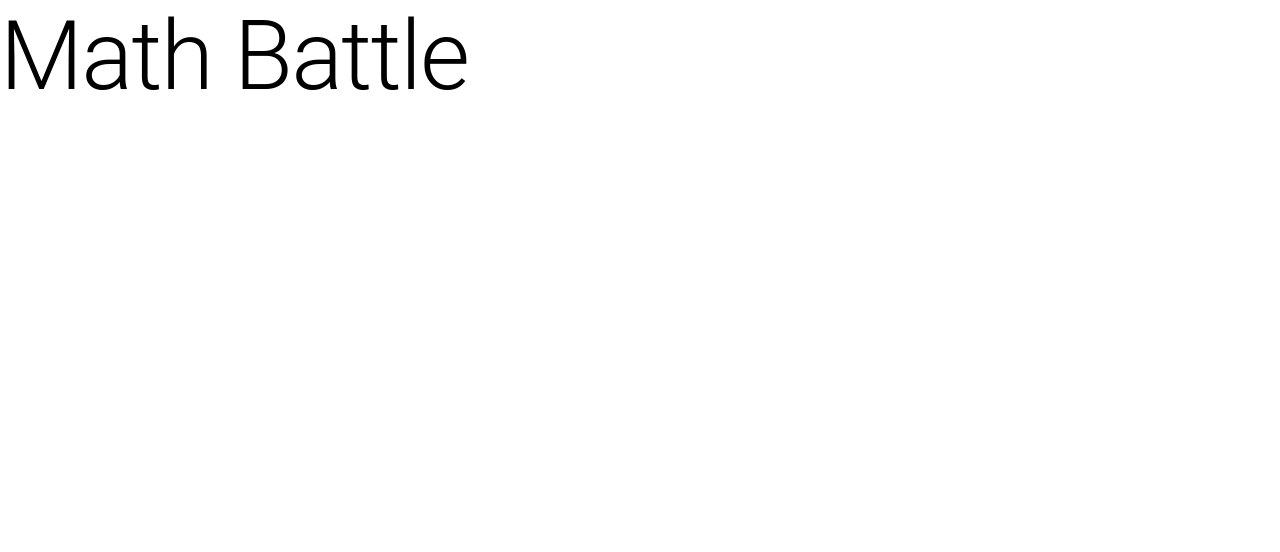
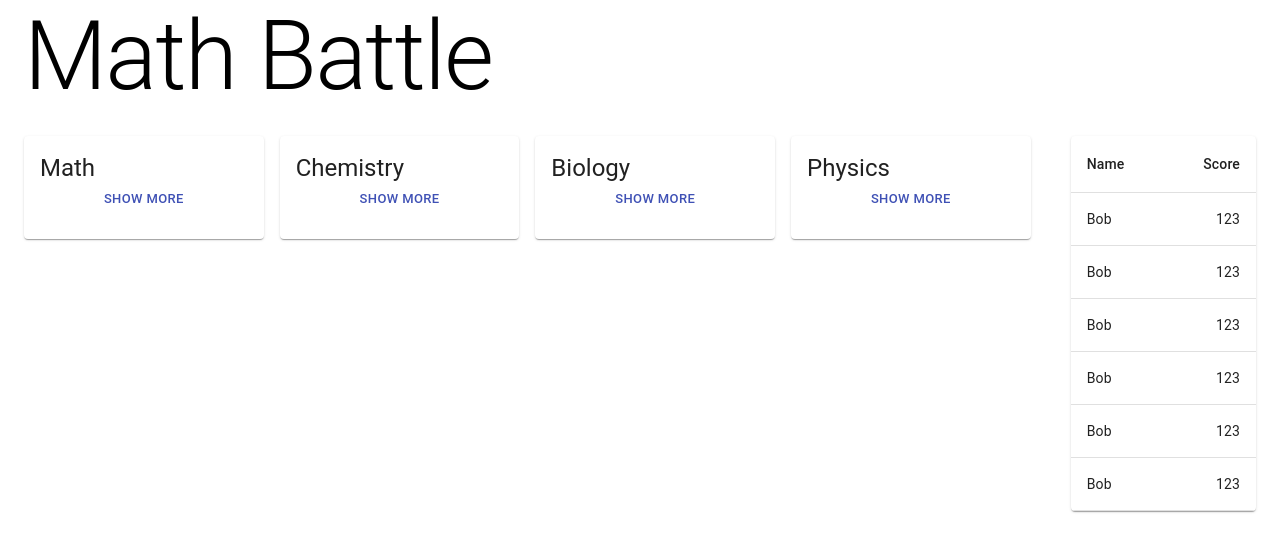
Before and after one commit to Jertusz/DevMuster4, a React (Create React App) app in the folder src/client/: page / in a window 1280 px wide. Shown: the top 552 px of the page. Built offline with nearby package versions, Linux system fonts and the light colour scheme.

Commit message:
basic layout with leaderboard

```diff
--- a/src/client/src/App.js
+++ b/src/client/src/App.js
@@ -1,12 +1,39 @@
+import { Box, Grid } from "@material-ui/core";
 import Categories from "./components/Categories";
+import Leaderboard from "./components/Leaderboard";
 import Logo from "./components/Logo";
 
 function App() {
+  const categories = [
+    { id: 0, name: "Math", sub: ["foo", "bar", "baz"] },
+    { id: 1, name: "Chemistry", sub: ["foo", "bar", "baz"] },
+    { id: 2, name: "Biology", sub: ["foo", "bar", "baz"] },
+    { id: 3, name: "Physics", sub: ["foo", "bar", "baz"] },
+  ];
+
   return (
-    <div>
-      <Logo />
-      <Categories categories={[]} />
-    </div>
+    <Box mx={3}>
+      <Grid container spacing={3} className="wrapper">
+        <Grid item xs={12} className="logo">
+          <Logo />
+        </Grid>
+        <Grid container item xs={12} md={8} lg={10} className="left">
+          <Grid
+            container
+            item
+            xs={12}
+            justify="space-around"
+            spacing={2}
+            className="categories"
+          >
+            <Categories categories={categories} />
+          </Grid>
+        </Grid>
+        <Grid item xs className="leaderboard">
+          <Leaderboard />
+        </Grid>
+      </Grid>
+    </Box>
   );
 }
 
--- a/src/client/src/components/Categories.js
+++ b/src/client/src/components/Categories.js
@@ -1,13 +1,16 @@
 import { Grid } from "@material-ui/core";
 import React from "react";
+import Category from "./Category";
 
 const Categories = ({ categories }) => {
   return (
-    <Grid>
-      {categories.map((cat) => (
-        <Category data={cat} />
+    <>
+      {categories.map((category) => (
+        <Grid item xs key={category.id}>
+          <Category data={category} />
+        </Grid>
       ))}
-    </Grid>
+    </>
   );
 };
 export default Categories;
--- a/src/client/src/components/Category.js
+++ b/src/client/src/components/Category.js
@@ -1,7 +1,28 @@
+import {
+  Button,
+  Card,
+  CardActions,
+  CardContent,
+  Typography,
+} from "@material-ui/core";
 import React from "react";
 
-const Category = () => {
-  return <div></div>;
+const Category = ({ data }) => {
+  if (!data) return <></>;
+  const { name } = data;
+
+  return (
+    <Card>
+      <CardContent>
+        <Typography variant="h5" component="h2">
+          {name}
+        </Typography>
+        <Button size="small" color="primary" fullWidth>
+          Show more
+        </Button>
+      </CardContent>
+    </Card>
+  );
 };
 
 export default Category;
--- /dev/null
+++ b/src/client/src/components/Leaderboard.js
@@ -0,0 +1,65 @@
+import {
+  Paper,
+  Table,
+  TableBody,
+  TableCell,
+  TableContainer,
+  TableHead,
+  TableRow,
+} from "@material-ui/core";
+import React from "react";
+
+const Leaderboard = () => {
+  return (
+    <TableContainer component={Paper}>
+      <Table aria-label="simple table">
+        <TableHead>
+          <TableRow>
+            <TableCell>Name</TableCell>
+            <TableCell align="right">Score</TableCell>
+          </TableRow>
+        </TableHead>
+        <TableBody>
+          <TableRow>
+            <TableCell component="th" scope="row">
+              Bob
+            </TableCell>
+            <TableCell align="right">123</TableCell>
+          </TableRow>
+          <TableRow>
+            <TableCell component="th" scope="row">
+              Bob
+            </TableCell>
+            <TableCell align="right">123</TableCell>
+          </TableRow>
+          <TableRow>
+            <TableCell component="th" scope="row">
+              Bob
+            </TableCell>
+            <TableCell align="right">123</TableCell>
+          </TableRow>
+          <TableRow>
+            <TableCell component="th" scope="row">
+              Bob
+            </TableCell>
+            <TableCell align="right">123</TableCell>
+          </TableRow>
+          <TableRow>
+            <TableCell component="th" scope="row">
+              Bob
+            </TableCell>
+            <TableCell align="right">123</TableCell>
+          </TableRow>
+          <TableRow>
+            <TableCell component="th" scope="row">
+              Bob
+            </TableCell>
+            <TableCell align="right">123</TableCell>
+          </TableRow>
+        </TableBody>
+      </Table>
+    </TableContainer>
+  );
+};
+
+export default Leaderboard;
```
Also changed, not shown: 1 other file (tests, documents, lock files or other folders).
